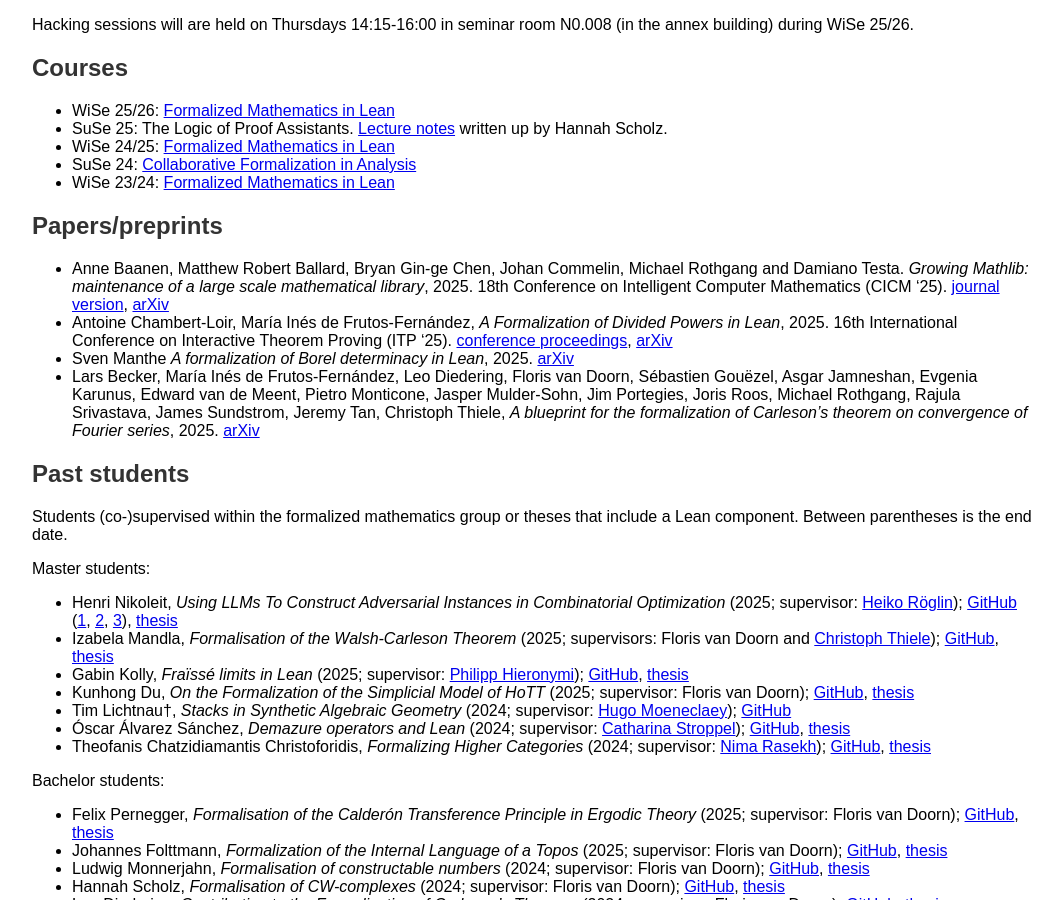
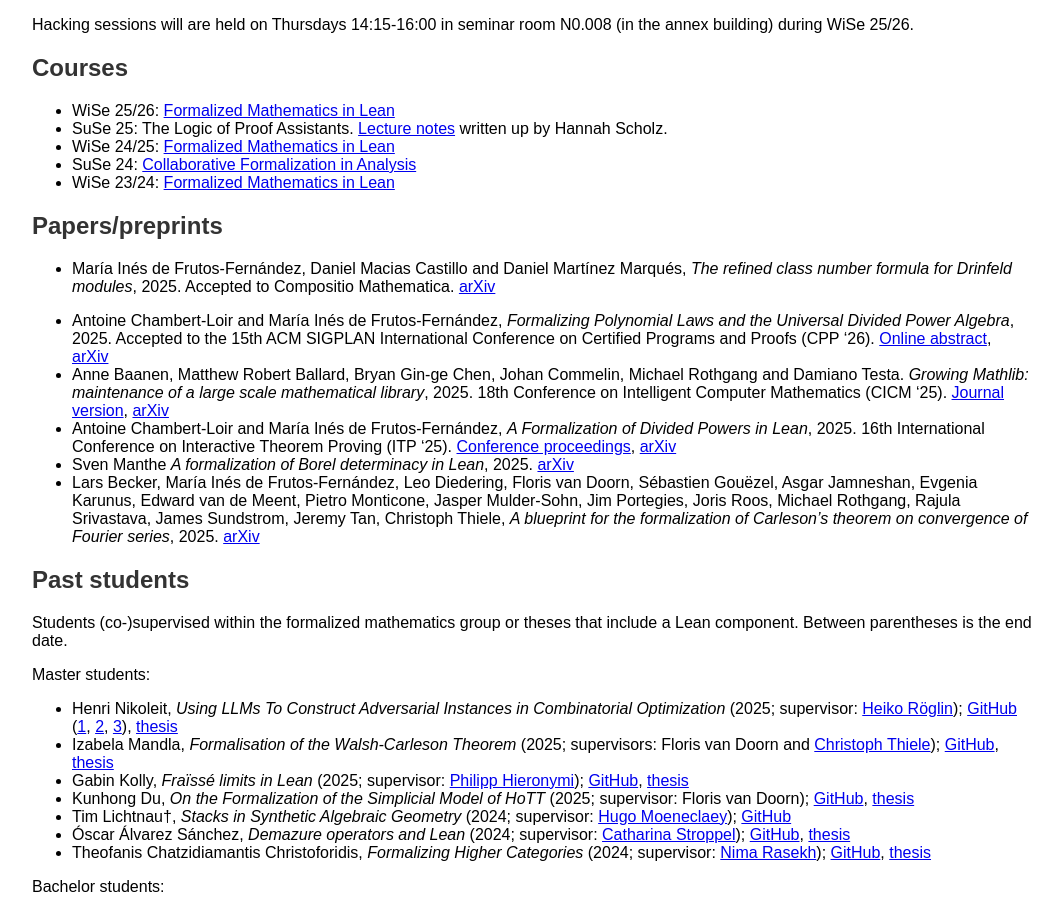
Before and after one commit to fpvandoorn/fpvandoorn.github.io, a Jekyll site: the page built from formalized-mathematics.md, in a window 1280 px wide and 900 px high, scrolled down 1178 px. Shown: the whole window, without its empty margins (108-1170 px from the left). Built offline with Jekyll 4.4.1, drawn with Linux system fonts in a browser that asks for light colours; our own code applies the rules of GitHub Pages for plain Markdown files.

Commit message:
Update articles (#24)

```diff
--- a/formalized-mathematics.md
+++ b/formalized-mathematics.md
@@ -76,10 +76,12 @@ Hacking sessions will are held on Thursdays 14:15-16:00 in seminar room N0.008 (
 
 
 ## Papers/preprints
+* María Inés de Frutos-Fernández, Daniel Macias Castillo and Daniel Martínez Marqués, *The refined class number formula for Drinfeld modules*, 2025. Accepted to Compositio Mathematica. [arXiv](https://arxiv.org/abs/2309.17256)
 
-<!-- Maria's second divided powers paper -->
-* Anne Baanen, Matthew Robert Ballard, Bryan Gin-ge Chen, Johan Commelin, Michael Rothgang and Damiano Testa. *Growing Mathlib: maintenance of a large scale mathematical library*, 2025. 18th Conference on Intelligent Computer Mathematics (CICM '25). [journal version](https://link.springer.com/chapter/10.1007/978-3-032-07021-0_4), [arXiv](https://arxiv.org/abs/2508.21593)
-* Antoine Chambert-Loir, María Inés de Frutos-Fernández, *A Formalization of Divided Powers in Lean*, 2025. 16th International Conference on Interactive Theorem Proving (ITP '25). [conference proceedings](https://drops.dagstuhl.de/entities/document/10.4230/LIPIcs.ITP.2025.4), [arXiv](https://arxiv.org/abs/2507.05327)
+* Antoine Chambert-Loir and María Inés de Frutos-Fernández, *Formalizing Polynomial Laws and the Universal Divided Power Algebra*, 2025. Accepted to the 15th ACM SIGPLAN International
+Conference on Certified Programs and Proofs (CPP '26). [Online abstract](https://popl26.sigplan.org/details/CPP-2026-papers/25/Formalizing-polynomial-laws-and-the-universal-divided-power-algebra), [arXiv](https://arxiv.org/abs/2512.05750)
+* Anne Baanen, Matthew Robert Ballard, Bryan Gin-ge Chen, Johan Commelin, Michael Rothgang and Damiano Testa. *Growing Mathlib: maintenance of a large scale mathematical library*, 2025. 18th Conference on Intelligent Computer Mathematics (CICM '25). [Journal version](https://link.springer.com/chapter/10.1007/978-3-032-07021-0_4), [arXiv](https://arxiv.org/abs/2508.21593)
+* Antoine Chambert-Loir and María Inés de Frutos-Fernández, *A Formalization of Divided Powers in Lean*, 2025. 16th International Conference on Interactive Theorem Proving (ITP '25). [Conference proceedings](https://drops.dagstuhl.de/entities/document/10.4230/LIPIcs.ITP.2025.4), [arXiv](https://arxiv.org/abs/2507.05327)
 * Sven Manthe *A formalization of Borel determinacy in Lean*, 2025. [arXiv](https://arxiv.org/abs/2502.03432)
 * Lars Becker, María Inés de Frutos-Fernández, Leo Diedering, Floris van Doorn, Sébastien Gouëzel, Asgar Jamneshan, Evgenia Karunus, Edward van de Meent, Pietro Monticone, Jasper Mulder-Sohn, Jim Portegies, Joris Roos, Michael Rothgang, Rajula Srivastava, James Sundstrom, Jeremy Tan, Christoph Thiele, *A blueprint for the formalization of Carleson's theorem on convergence of Fourier series*, 2025. [arXiv](https://arxiv.org/abs/2405.06423)
 
```
